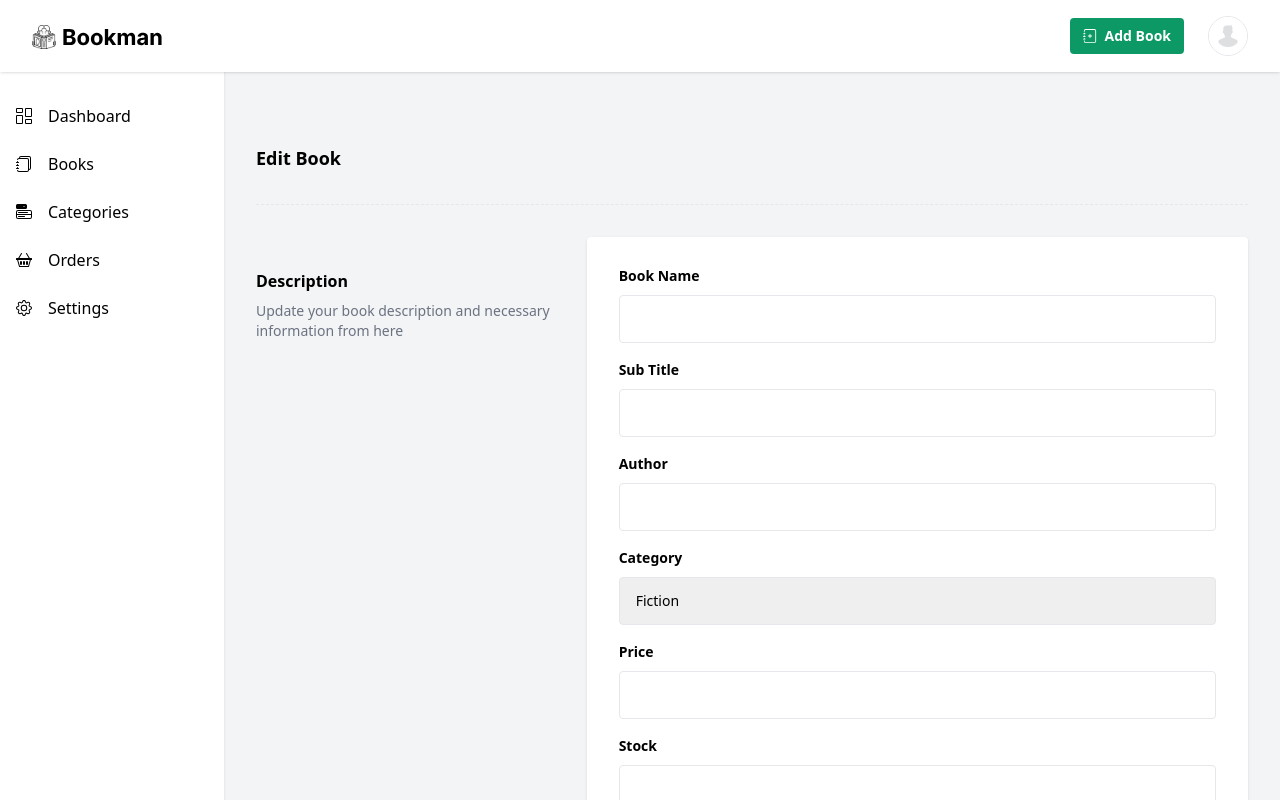
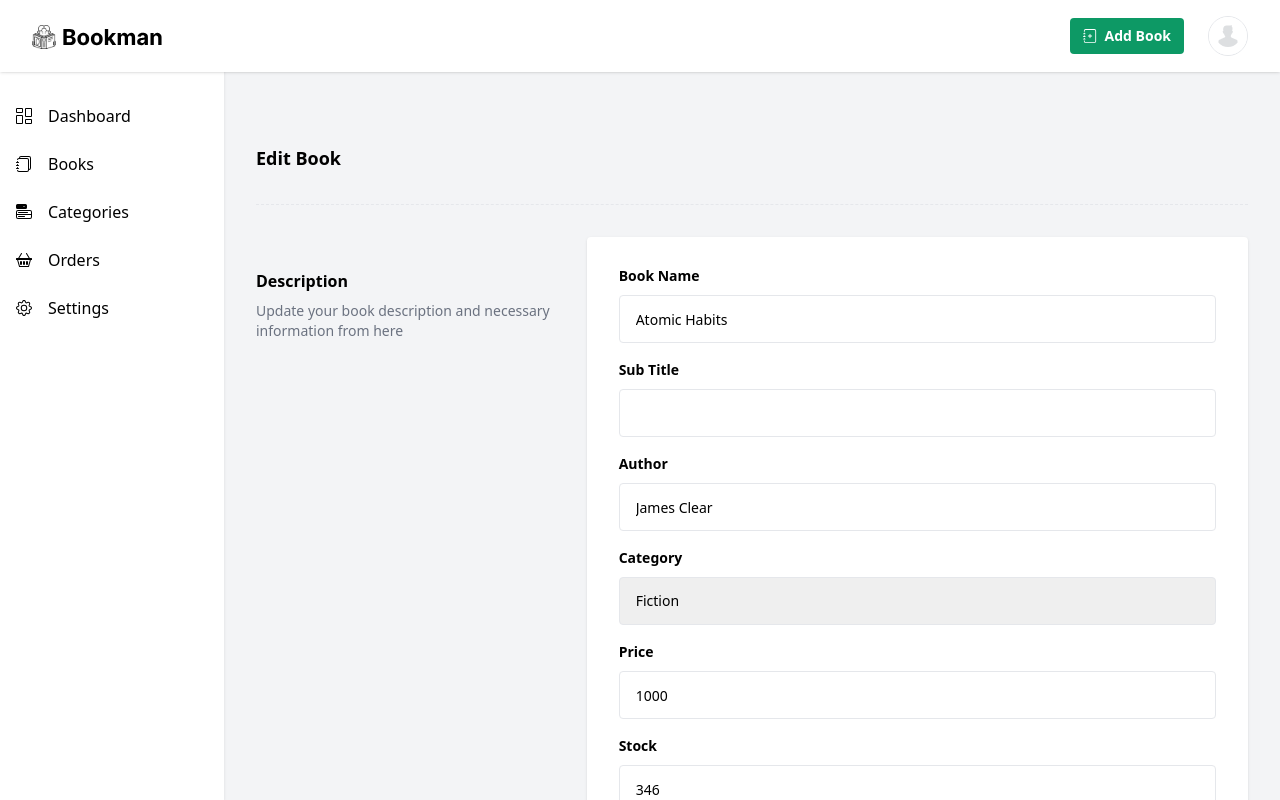
Before and after one commit to emmanuelallan/bookman_ui, a React (Create React App) app: page /editBook in a window 1280 px wide. Shown: the top 800 px of the page. Built offline with nearby package versions, Linux system fonts and the light colour scheme.

Commit message:
Add value prop to input component, use it for autofill

```diff
--- a/src/components/form/input.js
+++ b/src/components/form/input.js
@@ -1,8 +1,9 @@
-const Input = ({ type, name, handleChange }) => (
+const Input = ({ type, name, value, handleChange }) => (
   <input
     type={type}
     className="px-4 flex items-center w-full rounded appearance-none transition duration-300 ease-in-out text-heading text-sm focus:outline-none focus:ring-0 border border-border-base focus:border-accent h-12"
     name={name}
+    value={value}
     autoComplete="off"
     autoCorrect="off"
     autoCapitalize="off"
--- a/src/pages/editBook.js
+++ b/src/pages/editBook.js
@@ -31,7 +31,7 @@ export default function EditBook() {
                 <div className="p-5 md:p-8 bg-light shadow rounded w-full sm:w-8/12 md:w-2/3">
                   <div className="mb-5">
                     <Label name="title" title="Book Name" />
-                    <Input type="text" name="title" />
+                    <Input type="text" name="title" value="Atomic Habits" />
                   </div>
                   <div className="mb-5">
                     <Label name="subTitle" title="Sub Title" />
@@ -39,7 +39,7 @@ export default function EditBook() {
                   </div>
                   <div className="mb-5">
                     <Label name="author" title="Author" />
-                    <Input type="text" name="author" />
+                    <Input type="text" name="author" value="James Clear" />
                   </div>
                   <div className="mb-5">
                     <Label name="category" title="Category" />
@@ -51,11 +51,11 @@ export default function EditBook() {
                   </div>
                   <div className="mb-5">
                     <Label name="price" title="Price" />
-                    <Input type="number" name="price" />
+                    <Input type="number" name="price" value={1000} />
                   </div>
                   <div className="mb-5">
                     <Label name="stock" title="Stock" />
-                    <Input type="number" name="stock" />
+                    <Input type="number" name="stock" value={346} />
                   </div>
                   <div className="mb-5">
                     <label className="block text-body-dark font-semibold text-sm leading-none mb-3">
```
